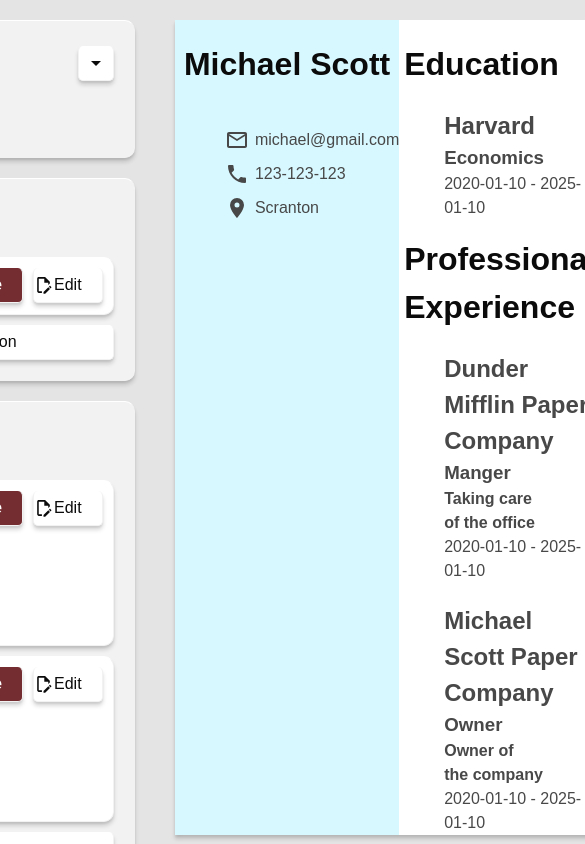
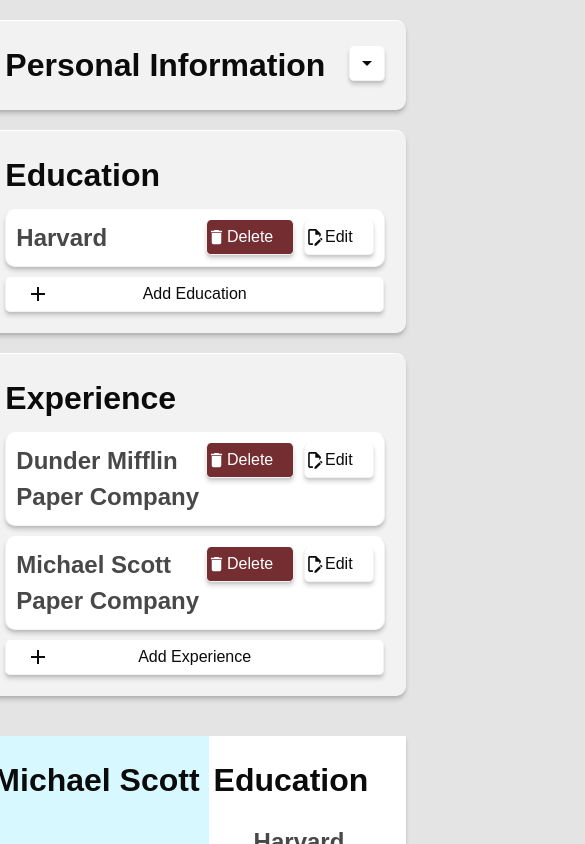
Before and after one commit to Julczan/cv_app, a React (Vite) app: page / in a window 390 px wide. Shown: the top 844 px of the page, 585 px wide, since content can reach past the window. Built offline with nearby package versions, Linux system fonts and the light colour scheme.

Commit message:
mobile media query

```diff
--- a/src/index.css
+++ b/src/index.css
@@ -65,6 +65,13 @@
 #root,
 #__next {
   isolation: isolate;
+}
+
+@media (max-width: 800px) {
+  #root {
+    display: flex;
+    flex-direction: column;
+  }
 }
 
 @keyframes dropdown {
```
